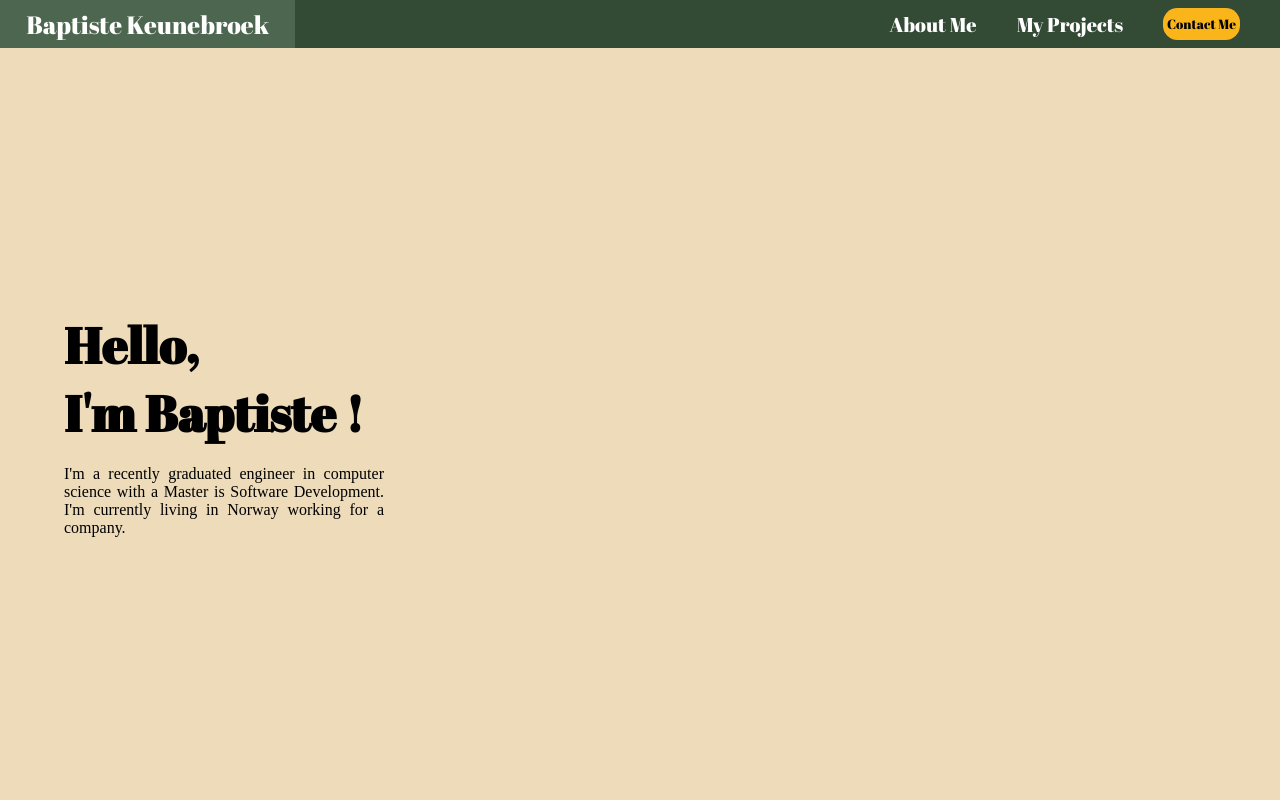
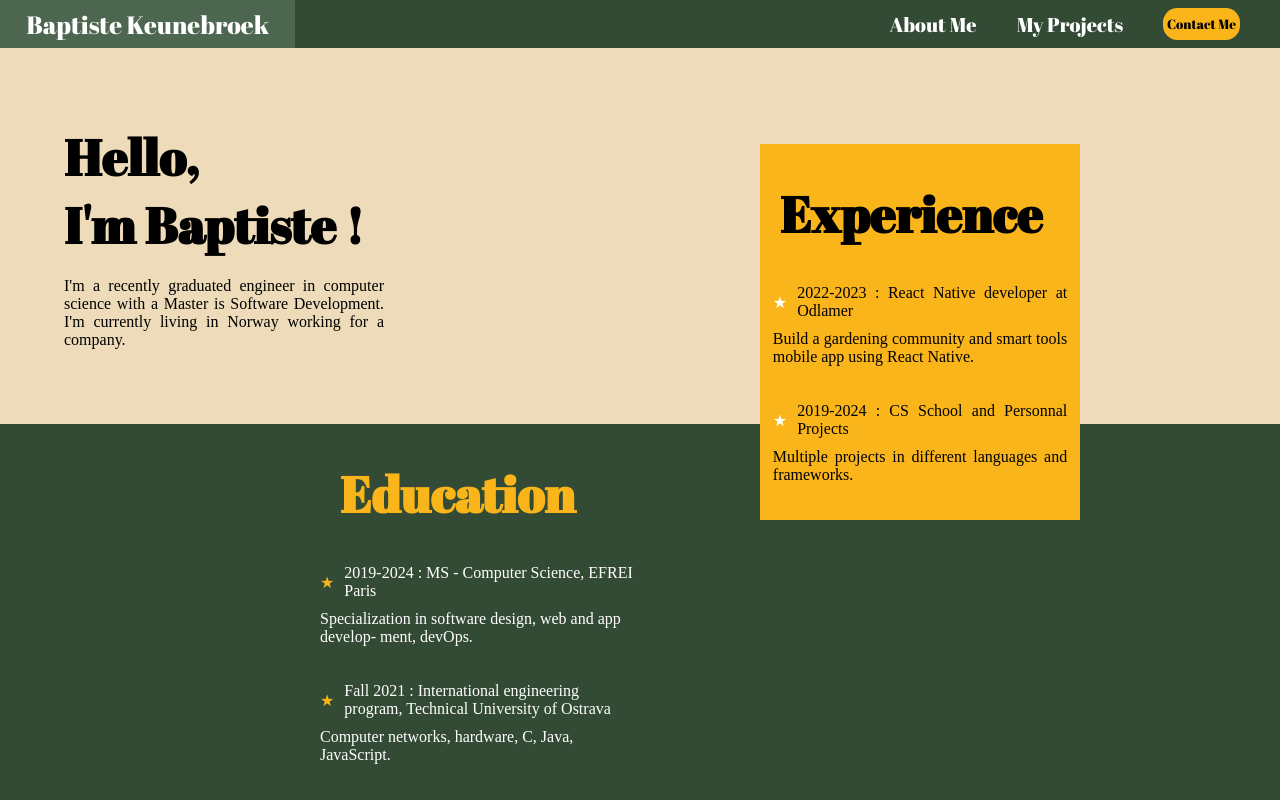
Before and after one commit to Baptistekeunbroek/Baptiste.Keunebroek, a React (Create React App) app: page /aboutme in a window 1280 px wide. Built offline with nearby package versions, Linux system fonts and the light colour scheme; a web font is replaced by a local one.

Commit message:
About Me page add content

```diff
--- a/src/pages/AboutMe.js
+++ b/src/pages/AboutMe.js
@@ -4,7 +4,7 @@ import "../style/AboutMe.css";
 const AboutMe = () => {
   return (
     <div className="aboutme">
-      <div className="container_about">
+      <div className="container_Top_about">
         <div className="container_presentation">
           <h1>Hello,</h1>
           <h1>I'm Baptiste !</h1>
@@ -17,6 +17,40 @@ const AboutMe = () => {
           </p>
         </div>
       </div>
+      <div className="container_Bottom_about">
+        <div className="experience">
+          <h1> Experience</h1>
+          <ul className="odlaMer">
+            <li>2022-2023 : React Native developer at Odlamer</li>
+            <p>
+              Build a gardening community and smart tools mobile app using React
+              Native.
+            </p>
+          </ul>
+
+          <ul className="odlaMer">
+            <li>2019-2024 : CS School and Personnal Projects</li>
+            <p>Multiple projects in different languages and frameworks.</p>
+          </ul>
+        </div>
+        <div className="education">
+          <h1>Education</h1>
+          <ul>
+            <li>2019-2024 : MS - Computer Science, EFREI Paris</li>
+            <p>
+              Specialization in software design, web and app develop- ment,
+              devOps.
+            </p>
+          </ul>
+          <ul>
+            <li>
+              Fall 2021 : International engineering program, Technical
+              University of Ostrava
+            </li>
+            <p>Computer networks, hardware, C, Java, JavaScript.</p>
+          </ul>
+        </div>
+      </div>
     </div>
   );
 };
--- a/src/style/AboutMe.css
+++ b/src/style/AboutMe.css
@@ -2,12 +2,21 @@
     height: 100%;
 }
 
-.container_about {
+.container_Top_about {
     background-color: #eddbb9;
-    height: 94vh;
+    height: 47vh;
     display: flex;
     flex-direction: row;
     align-items: center;
+  }
+
+  .container_Bottom_about{
+    background-color: #334A35;
+    height: 47vh;
+    display: flex;
+    flex-direction: row;
+    align-items: center;
+
   }
 
 .container_presentation h1{
@@ -32,3 +41,66 @@
     font-family: "Abril Fatface";
 
 }
+
+.experience{
+    display: flex;
+    flex-direction: column;
+    background-color: #FAB51A;
+    width: 25%;
+    height: 100%;
+    position: relative;
+    bottom: 35vh;
+    left: 95vh;
+    justify-content: space-evenly;
+}
+
+.experience h1{
+    font-family: "Abril Fatface";
+    font-size: 50px;
+    margin-left: 20px;
+}
+
+.education{
+    display: flex;
+    flex-direction: column;
+    justify-content: space-evenly;
+    width: 25%;
+    height: 100%;
+    color: white;
+}
+
+.education h1{
+    font-family: "Abril Fatface";
+    font-size: 50px;
+    margin-left: 20px;
+    color: #FAB51A;
+}
+
+.experience ul, .education ul {
+    list-style-type: none;
+    padding: 0;
+}
+
+.experience li, .education li {
+    display: flex;
+    align-items: center;
+    margin-bottom: 10px;
+}
+
+.education li:before {
+    content: "\2605";
+    color: #FAB51A;
+    margin-right: 10px;
+}
+
+.experience li:before{
+    content: "\2605";
+    color: #ffffff;
+    margin-right: 10px;
+}
+
+.odlaMer{
+    text-align: justify;
+margin-left: 1vw;
+margin-right: 1vw;
+}
```
